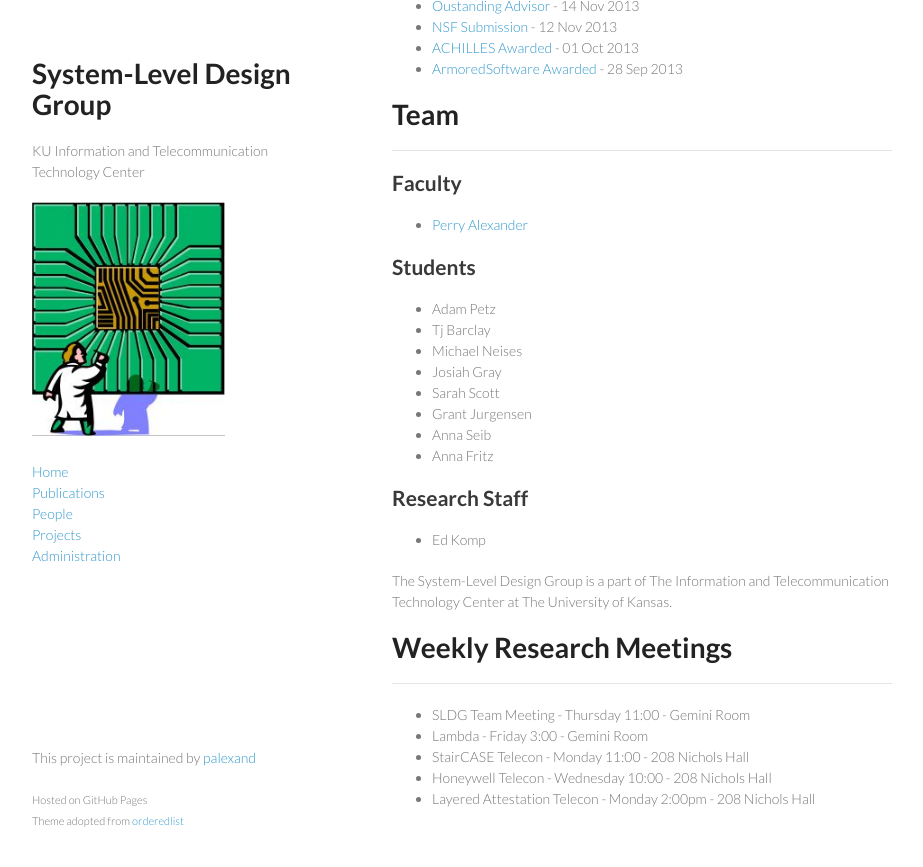
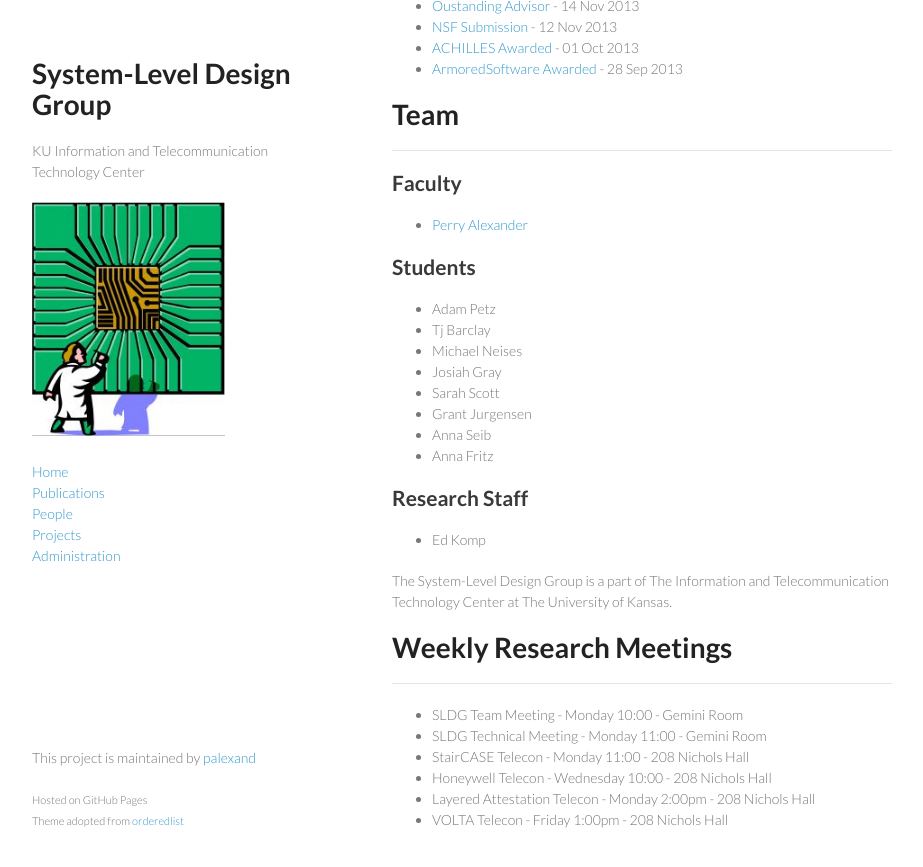
Before and after one commit to ku-sldg/ku-sldg.github.io, a Jekyll site: the page built from index.md, in a window 1280 px wide and 900 px high, scrolled down 638 px. Shown: the top 867 px of the window, without its empty margins (178-1101 px from the left). Built offline with Jekyll 4.4.1, drawn with Linux system fonts in a browser that asks for light colours.

Commit message:
updating meetings for sp20

```diff
--- a/_data/meetings.yml
+++ b/_data/meetings.yml
@@ -1,9 +1,9 @@
 - name: SLDG Team Meeting
-  time: Thursday 11:00
+  time: Monday 10:00
   place: Gemini Room
 
-- name: Lambda
-  time: Friday 3:00
+- name: SLDG Technical Meeting
+  time: Monday 11:00
   place: Gemini Room
 
 - name: StairCASE Telecon
@@ -17,3 +17,7 @@
 - name: Layered Attestation Telecon
   time: Monday 2:00pm
   place: 208 Nichols Hall
+
+- name: VOLTA Telecon
+  time: Friday 1:00pm
+  place: 208 Nichols Hall
```
